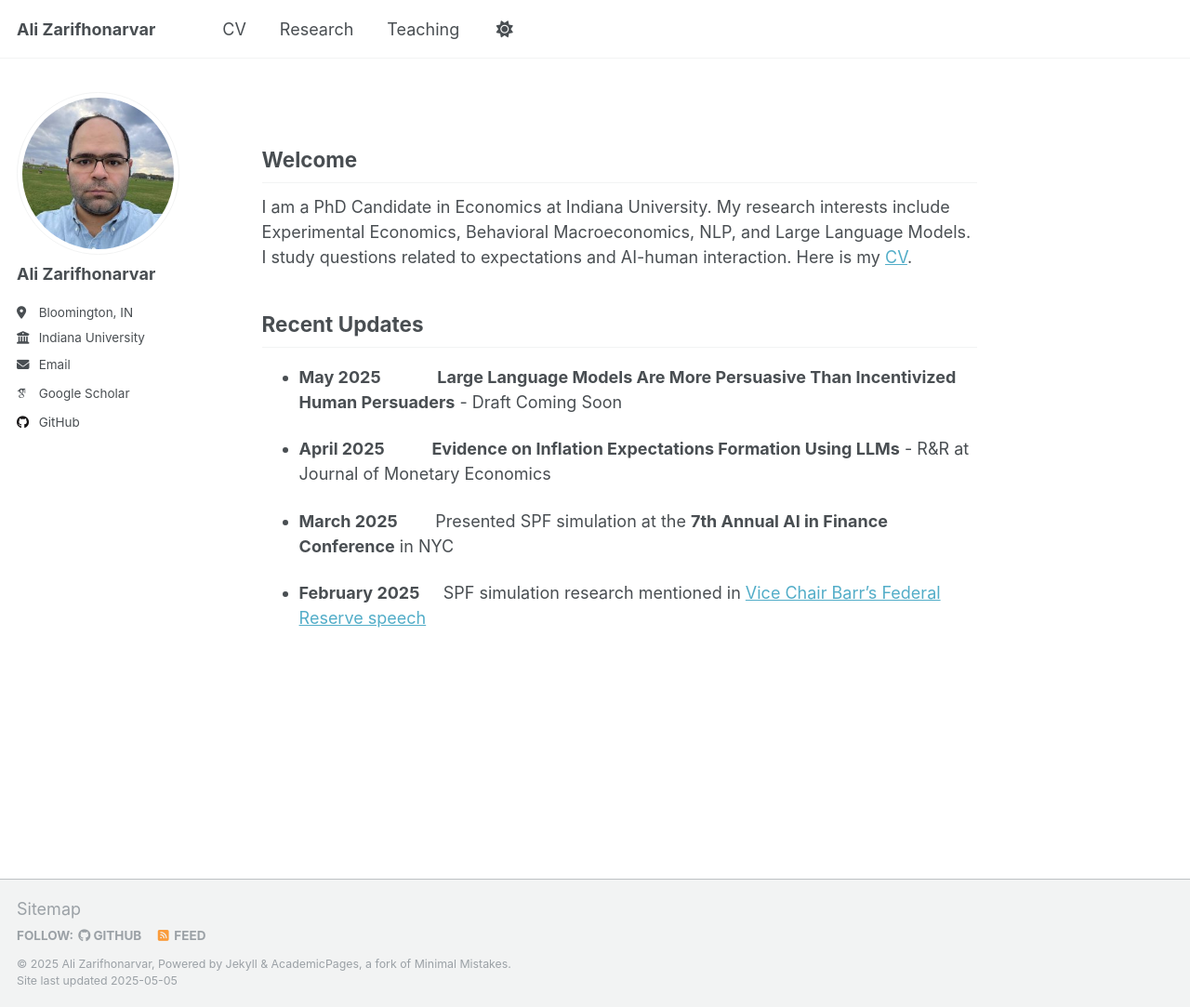
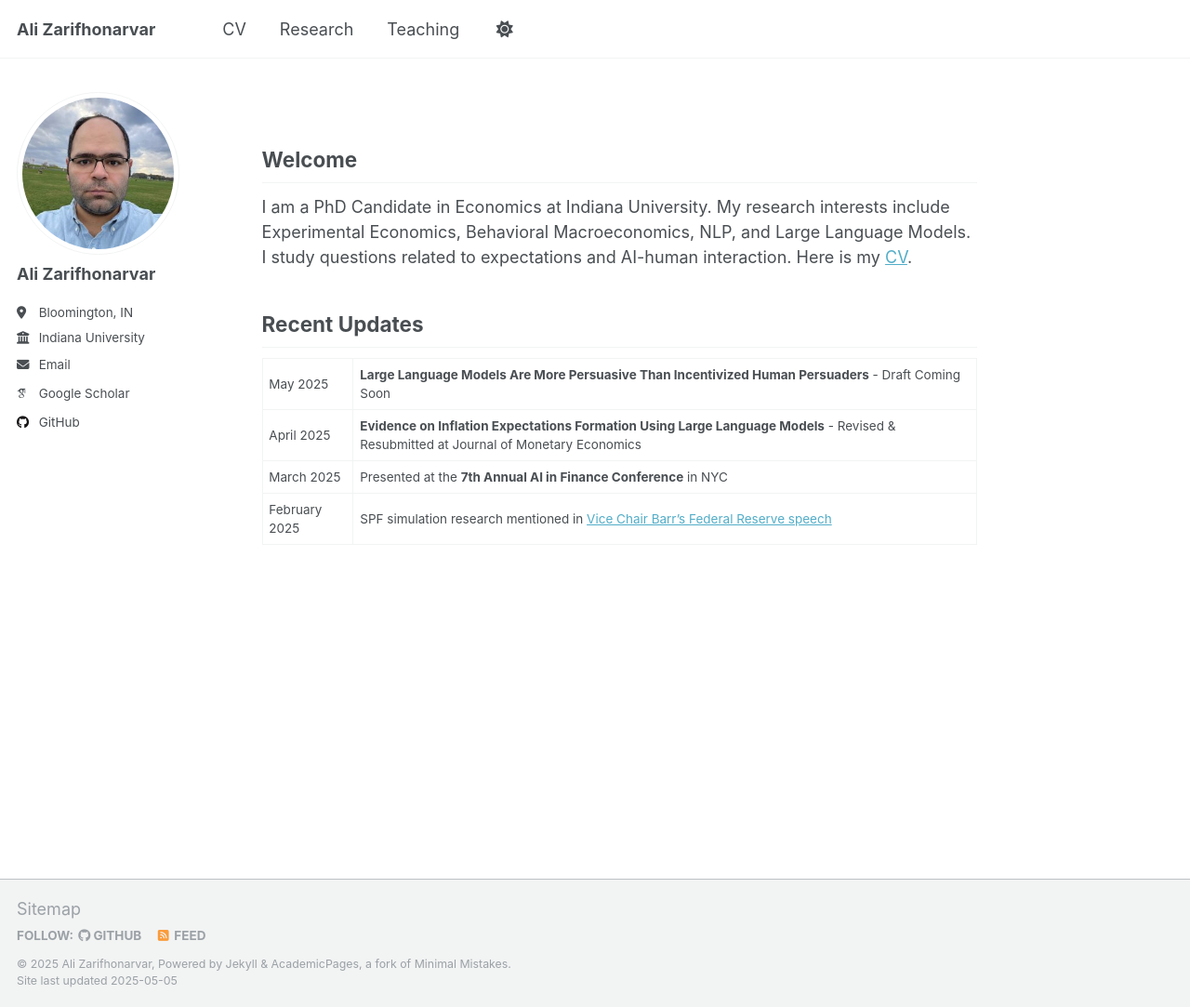
Before and after one commit to alizarif/alizarif.github.io, a Jekyll site: the page built from _pages/about.md, in a window 1280 px wide and 1083 px high. Shown: the whole window at 93% size. Built offline with Jekyll 4.4.1, drawn with Linux system fonts in a browser that asks for light colours; some web fonts are replaced.

Commit message:
Update about.md

```diff
--- a/_pages/about.md
+++ b/_pages/about.md
@@ -12,10 +12,7 @@ I am a PhD Candidate in Economics at Indiana University. My research interests i
 
 ## Recent Updates
 
-* **May 2025** &nbsp;&nbsp;&nbsp;&nbsp;&nbsp;&nbsp;&nbsp;&nbsp;&nbsp;&nbsp; **Large Language Models Are More Persuasive Than Incentivized Human Persuaders** - Draft Coming Soon
-
-* **April 2025** &nbsp;&nbsp;&nbsp;&nbsp;&nbsp;&nbsp;&nbsp;&nbsp; **Evidence on Inflation Expectations Formation Using LLMs** - R&R at Journal of Monetary Economics
-
-* **March 2025** &nbsp;&nbsp;&nbsp;&nbsp;&nbsp;&nbsp; Presented SPF simulation at the **7th Annual AI in Finance Conference** in NYC
-
-* **February 2025** &nbsp;&nbsp;&nbsp; SPF simulation research mentioned in [Vice Chair Barr's Federal Reserve speech](https://www.federalreserve.gov/newsevents/speech/barr20250218a.htm)
+| May 2025 | **Large Language Models Are More Persuasive Than Incentivized Human Persuaders** - Draft Coming Soon |
+| April 2025 | **Evidence on Inflation Expectations Formation Using Large Language Models** - Revised & Resubmitted at Journal of Monetary Economics |
+| March 2025 | Presented at the **7th Annual AI in Finance Conference** in NYC |
+| February 2025 | SPF simulation research mentioned in [Vice Chair Barr's Federal Reserve speech](https://www.federalreserve.gov/newsevents/speech/barr20250218a.htm) |
```
